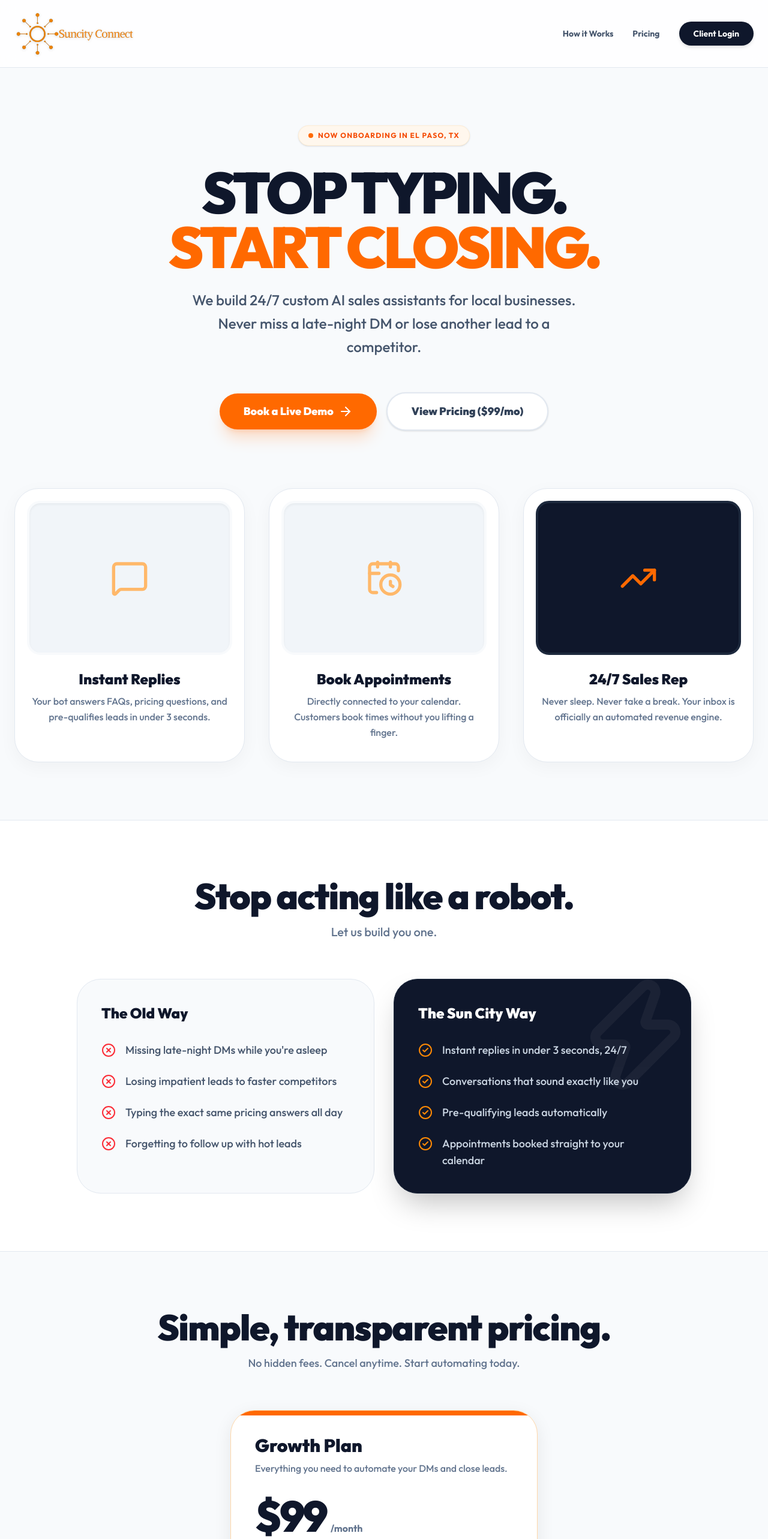
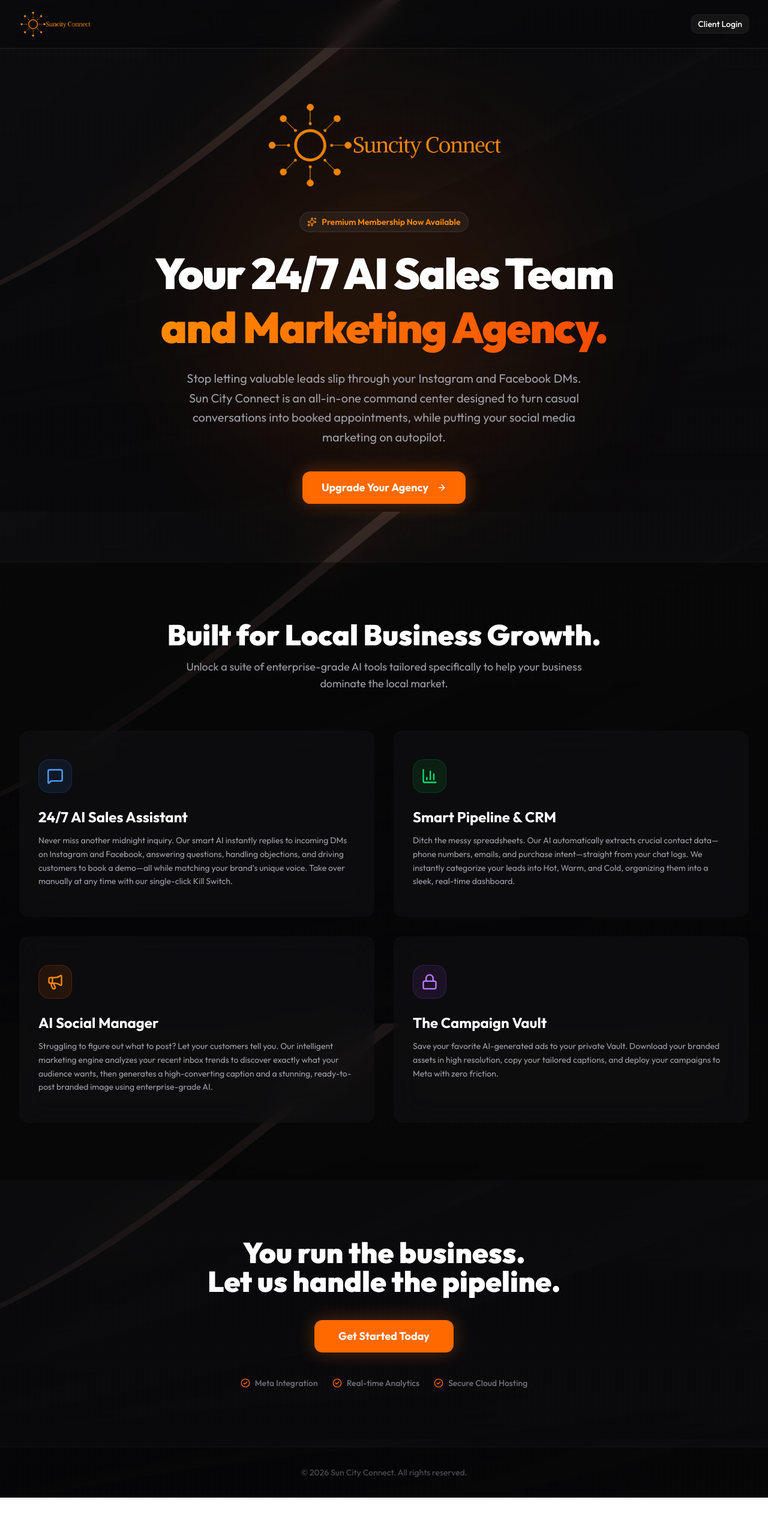
Before and after one commit to wesdavis/Suncity-Connect, a Next.js app: page / in a window 1280 px wide. Shown: the top 2566 px of the page at 60% size. After the commit the page ends 2497 px from the top, so only its background shows below. Built offline with nearby package versions, Linux system fonts and the light colour scheme.

Commit message:
changed landing page/added stripe buttons

```diff
--- a/package.json
+++ b/package.json
@@ -21,6 +21,7 @@
     "react-dom": "19.2.4",
     "recharts": "^3.8.1",
     "shadcn": "^4.7.0",
+    "stripe": "^22.1.1",
     "tailwind-merge": "^3.6.0",
     "tw-animate-css": "^1.4.0"
   },
--- a/src/app/page.js
+++ b/src/app/page.js
@@ -1,235 +1,162 @@
-import { ArrowRight, MessageSquare, Zap, CheckCircle2, XCircle, CalendarClock, TrendingUp } from 'lucide-react';
+import Link from 'next/link';
+import { Sparkles, MessageSquare, BarChart3, Megaphone, Lock, ArrowRight, CheckCircle2 } from 'lucide-react';
+import { Button } from "@/components/ui/button";
+import { Card, CardContent } from "@/components/ui/card";
 
-export default function Home() {
+export default function SplashPage() {
   return (
-    <div className="min-h-screen bg-slate-50 text-slate-900 font-sans selection:bg-orange-500/20">
+    <div
+      className="min-h-screen font-sans selection:bg-orange-500/30 bg-zinc-950 bg-fixed bg-cover bg-center flex flex-col"
+      style={{ backgroundImage: `linear-gradient(to bottom, rgba(9, 9, 11, 0.8), rgba(9, 9, 11, 0.98)), url('/assets/bg-dark.png')` }}
+    >
+      {/* --- TOP NAV --- */}
+      <nav className="w-full border-b border-white/10 bg-black/20 backdrop-blur-md z-50">
+        <div className="max-w-7xl mx-auto px-4 md:px-8 h-20 flex items-center justify-between">
+          <img src="/assets/SCC_logo.png" alt="Sun City Connect" className="h-10 md:h-12 w-auto drop-shadow-lg" />
+          <Link href="/login">
+            <Button variant="outline" className="bg-white/5 border-white/10 text-white hover:bg-white/10 transition-colors">
+              Client Login
+            </Button>
+          </Link>
+        </div>
+      </nav>
 
-      {/* NAVIGATION */}
-      <nav className="w-full bg-white/80 backdrop-blur-md sticky top-0 z-50 border-b border-slate-200">
-        <div className="max-w-7xl mx-auto px-6 py-4 flex items-center justify-between">
+      {/* --- HERO SECTION --- */}
+      <main className="flex-1 flex flex-col items-center justify-center pt-20 pb-24 px-4 md:px-8 text-center relative overflow-hidden">
 
-          {/* LOGO */}
-          <div className="flex items-center">
-            <img
-              src="/assets/SCC_logo.png"
-              alt="Sun City Connect Logo"
-              className="h-12 md:h-20 w-auto object-contain object-left drop-shadow-sm hover:scale-105 transition-transform origin-left"
-            />
+        {/* Ambient Glow */}
+        <div className="absolute top-1/2 left-1/2 -translate-x-1/2 -translate-y-1/2 w-[600px] h-[600px] bg-orange-500/10 blur-[120px] rounded-full pointer-events-none" />
+
+        <div className="max-w-4xl mx-auto relative z-10 flex flex-col items-center">
+
+          {/* Bigger Logo */}
+          <img
+            src="/assets/SCC_logo.png"
+            alt="Sun City Connect"
+            className="h-28 md:h-40 w-auto drop-shadow-2xl mb-8 transform hover:scale-105 transition-transform duration-500"
+          />
+
+          <div className="inline-flex items-center gap-2 px-3 py-1.5 rounded-full bg-white/5 border border-white/10 text-orange-400 text-sm font-semibold mb-6 backdrop-blur-md">
+            <Sparkles className="w-4 h-4" />
+            Premium Membership Now Available
           </div>
 
-          {/* DESKTOP NAV (Hidden on Mobile) */}
-          <div className="hidden md:flex items-center gap-8 font-bold text-sm">
-            <a href="#how-it-works" className="text-slate-600 hover:text-slate-900 transition-colors">How it Works</a>
-            <a href="#pricing" className="text-slate-600 hover:text-slate-900 transition-colors">Pricing</a>
-            <a href="/login" className="bg-slate-900 hover:bg-slate-800 text-white px-6 py-2.5 rounded-full text-sm font-bold transition-all shadow-md hover:shadow-lg">
-              Client Login
-            </a>
-          </div>
+          <h1 className="text-4xl md:text-6xl lg:text-7xl font-black text-white tracking-tight mb-6 leading-tight">
+            Your 24/7 AI Sales Team <br className="hidden md:block" />
+            <span className="text-transparent bg-clip-text bg-gradient-to-r from-orange-400 to-orange-600">
+              and Marketing Agency.
+            </span>
+          </h1>
 
-          {/* MOBILE NAV (Hidden on Desktop) */}
-          <div className="md:hidden flex items-center">
-            <a href="/login" className="bg-slate-900 hover:bg-slate-800 text-white px-5 py-2 rounded-full text-sm font-bold shadow-md">
-              Login
-            </a>
+          <p className="text-lg md:text-xl text-zinc-400 mb-10 max-w-2xl leading-relaxed">
+            Stop letting valuable leads slip through your Instagram and Facebook DMs.
+            Sun City Connect is an all-in-one command center designed to turn casual conversations into booked appointments, while putting your social media marketing on autopilot.
+          </p>
+
+          <div className="flex flex-col sm:flex-row gap-4 w-full sm:w-auto">
+            <Link href="/login" className="w-full sm:w-auto">
+              <Button className="w-full sm:w-auto h-14 px-8 bg-orange-500 hover:bg-orange-600 text-white font-bold text-lg rounded-xl shadow-[0_0_30px_rgba(249,115,22,0.3)] transition-all transform hover:-translate-y-1">
+                Upgrade Your Agency <ArrowRight className="ml-2 w-5 h-5" />
+              </Button>
+            </Link>
           </div>
 
         </div>
-      </nav>
+      </main>
 
-      {/* HERO SECTION */}
-      <main className="max-w-7xl mx-auto px-6 pt-16 pb-24 lg:pt-24 relative overflow-hidden">
-        {/* Soft background blurs mimicking the Sun City vibe */}
-        <div className="absolute top-10 right-10 w-64 h-64 bg-orange-100 rounded-full blur-3xl -z-10"></div>
-        <div className="absolute bottom-10 left-10 w-72 h-72 bg-amber-50 rounded-full blur-3xl -z-10"></div>
+      {/* --- FEATURES GRID --- */}
+      <section className="w-full bg-black/40 border-t border-white/5 py-24 px-4 md:px-8 relative z-10">
+        <div className="max-w-7xl mx-auto">
 
-        <div className="flex flex-col items-center text-center relative z-10 max-w-4xl mx-auto">
-          <div className="inline-flex items-center gap-2 px-4 py-2 bg-orange-50 border border-orange-100 rounded-full text-orange-600 text-xs font-bold mb-8 uppercase tracking-widest shadow-sm">
-            <div className="w-2 h-2 bg-orange-500 rounded-full animate-pulse"></div>
-            Now Onboarding in El Paso, TX
+          <div className="text-center mb-16">
+            <h2 className="text-3xl md:text-5xl font-black text-white mb-4">Built for Local Business Growth.</h2>
+            <p className="text-zinc-400 text-lg max-w-2xl mx-auto">
+              Unlock a suite of enterprise-grade AI tools tailored specifically to help your business dominate the local market.
+            </p>
           </div>
 
-          <h1 className="text-6xl lg:text-8xl font-black tracking-tighter leading-[0.95] text-slate-900 mb-6">
-            STOP TYPING. <br/>
-            <span className="text-orange-500">START CLOSING.</span>
-          </h1>
+          <div className="grid grid-cols-1 md:grid-cols-2 gap-6 lg:gap-8">
 
-          <p className="text-lg lg:text-2xl text-slate-600 mb-10 max-w-2xl mx-auto font-medium leading-relaxed">
-            We build 24/7 custom AI sales assistants for local businesses. Never miss a late-night DM or lose another lead to a competitor.
-          </p>
+            {/* Feature 1 */}
+            <Card className="bg-zinc-900/40 backdrop-blur-xl border-white/10 hover:border-orange-500/30 transition-colors">
+              <CardContent className="p-8">
+                <div className="w-14 h-14 rounded-2xl bg-blue-500/10 border border-blue-500/20 flex items-center justify-center mb-6">
+                  <MessageSquare className="w-7 h-7 text-blue-400" />
+                </div>
+                <h3 className="text-2xl font-bold text-white mb-3">24/7 AI Sales Assistant</h3>
+                <p className="text-zinc-400 leading-relaxed">
+                  Never miss another midnight inquiry. Our smart AI instantly replies to incoming DMs on Instagram and Facebook, answering questions, handling objections, and driving customers to book a demo—all while matching your brand's unique voice. Take over manually at any time with our single-click Kill Switch.
+                </p>
+              </CardContent>
+            </Card>
 
-          <div className="flex flex-col sm:flex-row items-center gap-4 justify-center w-full sm:w-auto mt-4">
-            {/* GOOGLE CALENDAR DEMO LINK */}
-            <a
-              href="https://calendar.app.google/rbTHX427Am9dFxhN9"
-              target="_blank"
-              rel="noopener noreferrer"
-              className="w-full sm:w-auto bg-orange-500 hover:bg-orange-600 text-white font-black text-lg py-4 px-10 rounded-full flex items-center justify-center gap-2 transition-transform hover:scale-105 shadow-xl shadow-orange-500/20"
-            >
-              Book a Live Demo <ArrowRight size={24} />
-            </a>
+            {/* Feature 2 */}
+            <Card className="bg-zinc-900/40 backdrop-blur-xl border-white/10 hover:border-orange-500/30 transition-colors">
+              <CardContent className="p-8">
+                <div className="w-14 h-14 rounded-2xl bg-green-500/10 border border-green-500/20 flex items-center justify-center mb-6">
+                  <BarChart3 className="w-7 h-7 text-green-400" />
+                </div>
+                <h3 className="text-2xl font-bold text-white mb-3">Smart Pipeline & CRM</h3>
+                <p className="text-zinc-400 leading-relaxed">
+                  Ditch the messy spreadsheets. Our AI automatically extracts crucial contact data—phone numbers, emails, and purchase intent—straight from your chat logs. We instantly categorize your leads into Hot, Warm, and Cold, organizing them into a sleek, real-time dashboard.
+                </p>
+              </CardContent>
+            </Card>
 
-            {/* SCROLL TO PRICING BUTTON */}
-            <a
-              href="#pricing"
-              className="w-full sm:w-auto bg-white border-2 border-slate-200 hover:border-slate-300 text-slate-700 font-black text-lg py-4 px-10 rounded-full flex items-center justify-center transition-transform hover:scale-105 shadow-sm"
-            >
-              View Pricing ($99/mo)
-            </a>
-          </div>
-        </div>
-      </main>
+            {/* Feature 3 */}
+            <Card className="bg-zinc-900/40 backdrop-blur-xl border-white/10 hover:border-orange-500/30 transition-colors">
+              <CardContent className="p-8">
+                <div className="w-14 h-14 rounded-2xl bg-orange-500/10 border border-orange-500/20 flex items-center justify-center mb-6">
+                  <Megaphone className="w-7 h-7 text-orange-400" />
+                </div>
+                <h3 className="text-2xl font-bold text-white mb-3">AI Social Manager</h3>
+                <p className="text-zinc-400 leading-relaxed">
+                  Struggling to figure out what to post? Let your customers tell you. Our intelligent marketing engine analyzes your recent inbox trends to discover exactly what your audience wants, then generates a high-converting caption and a stunning, ready-to-post branded image using enterprise-grade AI.
+                </p>
+              </CardContent>
+            </Card>
 
-      {/* FEATURE CARDS */}
-      <section id="how-it-works" className="w-full max-w-7xl mx-auto px-6 pb-24 relative z-10">
-        <div className="grid grid-cols-1 md:grid-cols-3 gap-8 lg:gap-10">
+            {/* Feature 4 */}
+            <Card className="bg-zinc-900/40 backdrop-blur-xl border-white/10 hover:border-orange-500/30 transition-colors">
+              <CardContent className="p-8">
+                <div className="w-14 h-14 rounded-2xl bg-purple-500/10 border border-purple-500/20 flex items-center justify-center mb-6">
+                  <Lock className="w-7 h-7 text-purple-400" />
+                </div>
+                <h3 className="text-2xl font-bold text-white mb-3">The Campaign Vault</h3>
+                <p className="text-zinc-400 leading-relaxed">
+                  Save your favorite AI-generated ads to your private Vault. Download your branded assets in high resolution, copy your tailored captions, and deploy your campaigns to Meta with zero friction.
+                </p>
+              </CardContent>
+            </Card>
 
-          {/* Card 1 */}
-          <div className="bg-white border border-slate-200 p-5 rounded-[2.5rem] shadow-[0_8px_30px_rgb(0,0,0,0.04)] hover:shadow-[0_8px_30px_rgb(0,0,0,0.08)] hover:-translate-y-1 transition-all flex flex-col">
-            <div className="w-full aspect-[4/3] bg-slate-100 rounded-3xl mb-6 overflow-hidden border-4 border-slate-50 relative shadow-inner flex items-center justify-center">
-               <MessageSquare size={64} className="text-orange-300" />
-            </div>
-            <div className="text-center px-2 pb-4">
-              <h3 className="text-2xl font-black text-slate-900 mb-2">Instant Replies</h3>
-              <p className="text-slate-500 font-medium leading-relaxed">Your bot answers FAQs, pricing questions, and pre-qualifies leads in under 3 seconds.</p>
-            </div>
-          </div>
-
-          {/* Card 2 */}
-          <div className="bg-white border border-slate-200 p-5 rounded-[2.5rem] shadow-[0_8px_30px_rgb(0,0,0,0.04)] hover:shadow-[0_8px_30px_rgb(0,0,0,0.08)] hover:-translate-y-1 transition-all flex flex-col">
-            <div className="w-full aspect-[4/3] bg-slate-100 rounded-3xl mb-6 overflow-hidden border-4 border-slate-50 relative shadow-inner flex items-center justify-center">
-               <CalendarClock size={64} className="text-orange-300" />
-            </div>
-            <div className="text-center px-2 pb-4">
-              <h3 className="text-2xl font-black text-slate-900 mb-2">Book Appointments</h3>
-              <p className="text-slate-500 font-medium leading-relaxed">Directly connected to your calendar. Customers book times without you lifting a finger.</p>
-            </div>
-          </div>
-
-          {/* Card 3 */}
-          <div className="bg-white border border-slate-200 p-5 rounded-[2.5rem] shadow-[0_8px_30px_rgb(0,0,0,0.04)] hover:shadow-[0_8px_30px_rgb(0,0,0,0.08)] hover:-translate-y-1 transition-all flex flex-col">
-            <div className="w-full aspect-[4/3] bg-slate-900 rounded-3xl mb-6 overflow-hidden border-4 border-slate-800 relative shadow-inner flex items-center justify-center">
-               <TrendingUp size={64} className="text-orange-500" />
-            </div>
-            <div className="text-center px-2 pb-4">
-              <h3 className="text-2xl font-black text-slate-900 mb-2">24/7 Sales Rep</h3>
-              <p className="text-slate-500 font-medium leading-relaxed">Never sleep. Never take a break. Your inbox is officially an automated revenue engine.</p>
-            </div>
-          </div>
-
-        </div>
-      </section>
-
-      {/* OLD WAY VS NEW WAY */}
-      <section className="bg-white py-24 border-y border-slate-200">
-        <div className="max-w-7xl mx-auto px-6">
-          <div className="text-center mb-16">
-            <h2 className="text-4xl lg:text-6xl font-black tracking-tight mb-4 text-slate-900">Stop acting like a robot.</h2>
-            <p className="text-xl text-slate-500 font-medium">Let us build you one.</p>
-          </div>
-
-          <div className="grid md:grid-cols-2 gap-8 max-w-5xl mx-auto">
-            {/* The Old Way */}
-            <div className="bg-slate-50 p-10 rounded-[2.5rem] border border-slate-200">
-              <h3 className="text-2xl font-black text-slate-900 mb-8 flex items-center gap-3">
-                The Old Way
-              </h3>
-              <ul className="space-y-6">
-                {[
-                  "Missing late-night DMs while you're asleep",
-                  "Losing impatient leads to faster competitors",
-                  "Typing the exact same pricing answers all day",
-                  "Forgetting to follow up with hot leads"
-                ].map((item, i) => (
-                  <li key={i} className="flex gap-4 text-slate-600 font-medium text-lg">
-                    <XCircle className="text-red-500 shrink-0 mt-0.5" /> {item}
-                  </li>
-                ))}
-              </ul>
-            </div>
-
-            {/* The New Way */}
-            <div className="bg-slate-900 p-10 rounded-[2.5rem] border border-slate-800 relative overflow-hidden shadow-2xl">
-              <div className="absolute -top-10 -right-10 p-8 opacity-5 text-white"><Zap size={200} /></div>
-              <h3 className="text-2xl font-black text-white mb-8 flex items-center gap-3 relative z-10">
-                The Sun City Way
-              </h3>
-              <ul className="space-y-6 relative z-10">
-                {[
-                  "Instant replies in under 3 seconds, 24/7",
-                  "Conversations that sound exactly like you",
-                  "Pre-qualifying leads automatically",
-                  "Appointments booked straight to your calendar"
-                ].map((item, i) => (
-                  <li key={i} className="flex gap-4 text-slate-300 font-medium text-lg">
-                    <CheckCircle2 className="text-orange-400 shrink-0 mt-0.5" /> {item}
-                  </li>
-                ))}
-              </ul>
-            </div>
           </div>
         </div>
       </section>
 
-      {/* PRICING SECTION */}
-      <section id="pricing" className="py-24 bg-slate-50">
-        <div className="max-w-7xl mx-auto px-6">
-          <div className="text-center mb-16">
-            <h2 className="text-4xl lg:text-6xl font-black tracking-tight mb-4 text-slate-900">Simple, transparent pricing.</h2>
-            <p className="text-slate-500 text-lg font-medium">No hidden fees. Cancel anytime. Start automating today.</p>
+      {/* --- CLOSING CTA --- */}
+      <section className="w-full py-24 px-4 md:px-8 relative z-10 text-center">
+        <div className="max-w-3xl mx-auto">
+          <h2 className="text-3xl md:text-5xl font-black text-white mb-6">You run the business. <br className="hidden md:block"/> Let us handle the pipeline.</h2>
+
+          <div className="flex flex-col sm:flex-row items-center justify-center gap-4 mt-10">
+             <Link href="/login">
+              <Button className="h-14 px-10 bg-orange-500 hover:bg-orange-600 text-white font-bold text-lg rounded-xl shadow-[0_0_30px_rgba(249,115,22,0.3)] transition-all transform hover:-translate-y-1">
+                Get Started Today
+              </Button>
+            </Link>
           </div>
 
-          <div className="max-w-lg mx-auto bg-white rounded-[2.5rem] p-10 border border-orange-200 relative overflow-hidden shadow-[0_8px_30px_rgb(0,0,0,0.08)]">
-            <div className="absolute top-0 left-0 w-full h-2 bg-orange-500"></div>
-
-            <h3 className="text-3xl font-black mb-2 text-slate-900">Growth Plan</h3>
-            <p className="text-slate-500 font-medium mb-8">Everything you need to automate your DMs and close leads.</p>
-
-            <div className="mb-10 flex items-baseline gap-2">
-              <span className="text-7xl font-black tracking-tighter text-slate-900">$99</span>
-              <span className="text-slate-500 font-bold">/month</span>
-            </div>
-
-            <ul className="space-y-5 mb-10">
-              {[
-                "24/7 AI DM Automation",
-                "Custom AI Brain for your business",
-                "Infinite Conversations",
-                "Appointment Booking integration",
-                "Human Handoff capabilities",
-                "Priority Support"
-              ].map((feature, i) => (
-                <li key={i} className="flex gap-3 text-slate-700 font-bold text-lg">
-                  <CheckCircle2 className="text-orange-500 shrink-0" /> {feature}
-                </li>
-              ))}
-            </ul>
-
-            {/* STRIPE CHECKOUT LINK */}
-            <a
-              href="https://buy.stripe.com/test_YOUR_PAYMENT_LINK_HERE"
-              target="_blank"
-              rel="noopener noreferrer"
-              className="block text-center w-full bg-slate-900 hover:bg-orange-500 text-white font-black text-lg py-5 rounded-2xl transition-all shadow-lg hover:shadow-xl hover:-translate-y-1"
-            >
-              Start Automating Today
-            </a>
+          <div className="flex flex-wrap justify-center gap-6 mt-10 text-sm text-zinc-500 font-medium">
+            <span className="flex items-center"><CheckCircle2 className="w-4 h-4 mr-2 text-orange-500" /> Meta Integration</span>
+            <span className="flex items-center"><CheckCircle2 className="w-4 h-4 mr-2 text-orange-500" /> Real-time Analytics</span>
+            <span className="flex items-center"><CheckCircle2 className="w-4 h-4 mr-2 text-orange-500" /> Secure Cloud Hosting</span>
           </div>
         </div>
       </section>
 
-      {/* FOOTER */}
-      <footer className="max-w-7xl mx-auto px-6 py-12 border-t border-slate-200 mt-20 flex flex-col md:flex-row items-center justify-between text-sm text-slate-500">
-        <p>© {new Date().getFullYear()} Sun City Connect. Built in El Paso, TX.</p>
-
-
-        <div className="flex items-center gap-6 mt-4 md:mt-0">
-          <a href="/privacy" className="hover:text-slate-900 font-medium transition-colors">
-            Privacy Policy
-          </a>
-          <a href="/terms" className="hover:text-slate-900 font-medium transition-colors">
-            Terms of Service
-          </a>
-        </div>
+      {/* --- FOOTER --- */}
+      <footer className="w-full border-t border-white/5 bg-black/40 py-8 px-4 text-center text-zinc-600 text-sm">
+        <p>© {new Date().getFullYear()} Sun City Connect. All rights reserved.</p>
       </footer>
 
     </div>
```
Also changed, not shown: src/app/dashboard/marketing/page.js (+10 -2 lines), src/app/dashboard/page.js (+47 -15 lines), src/pages/api/stripe-webhook.js (added, +85 -0 lines), 1 other file (tests, documents, lock files or other folders).
